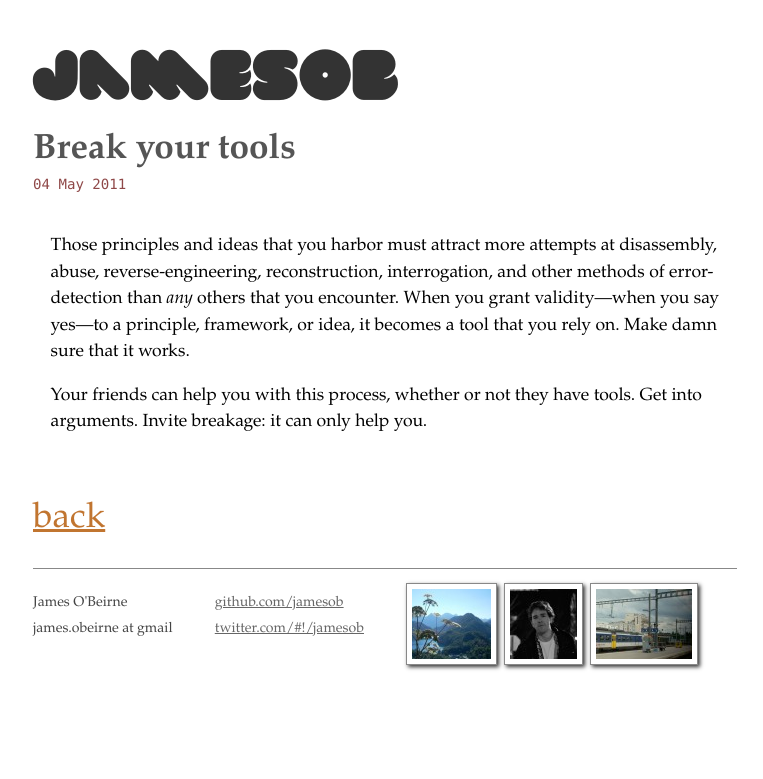
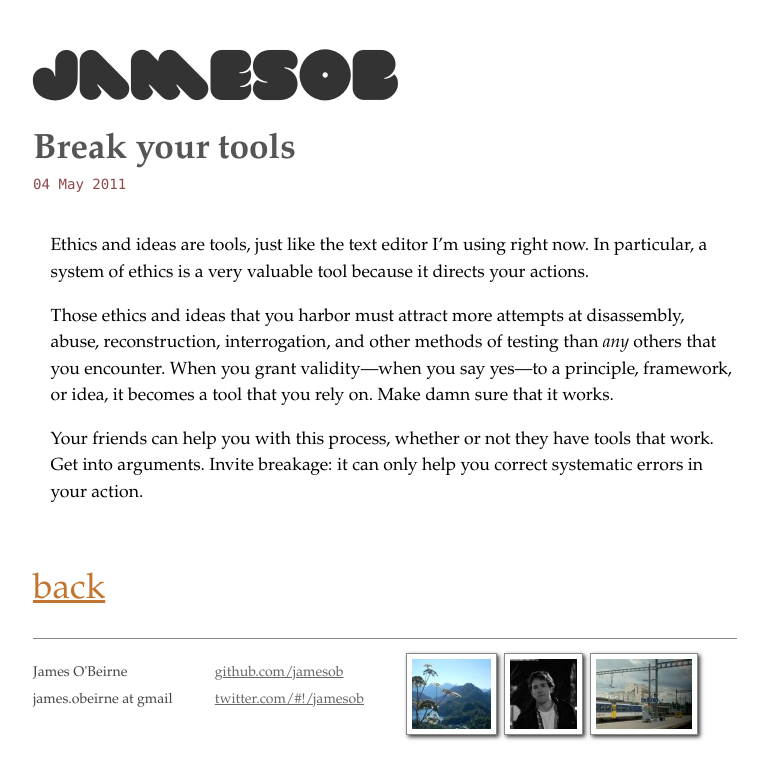
Before and after one commit to jamesob/jamesob.github.io, a Jekyll site: the page built from _posts/2011-05-04-break-your-tools.md, in a window 1280 px wide. Shown: the top 779 px of the page, without its empty margins (255-1018 px from the left). Built offline with Jekyll 4.4.1, drawn with Linux system fonts in a browser that asks for light colours; comment, search, counter and statistics services are not loaded.

```diff
--- a/_posts/2011-05-04-break-your-tools.md
+++ b/_posts/2011-05-04-break-your-tools.md
@@ -3,11 +3,16 @@
 title: Break your tools
 ---
 
-Those principles and ideas that you harbor must attract more attempts at
-disassembly, abuse, reverse-engineering, reconstruction, interrogation, and
-other methods of error-detection than *any* others that you encounter.  When you
-grant validity---when you say yes---to a principle, framework, or idea, it
-becomes a tool that you rely on. Make damn sure that it works.
+Ethics and ideas are tools, just like the text editor I'm using right now.  In
+particular, a system of ethics is a very valuable tool because it directs your
+actions.
 
-Your friends can help you with this process, whether or not they have tools. Get
-into arguments. Invite breakage: it can only help you.
+Those ethics and ideas that you harbor must attract more attempts at
+disassembly, abuse, reconstruction, interrogation, and other methods of testing
+than *any* others that you encounter. When you grant validity---when you say
+yes---to a principle, framework, or idea, it becomes a tool that you rely on.
+Make damn sure that it works.
+
+Your friends can help you with this process, whether or not they have tools that
+work. Get into arguments. Invite breakage: it can only help you correct
+systematic errors in your action.
```
